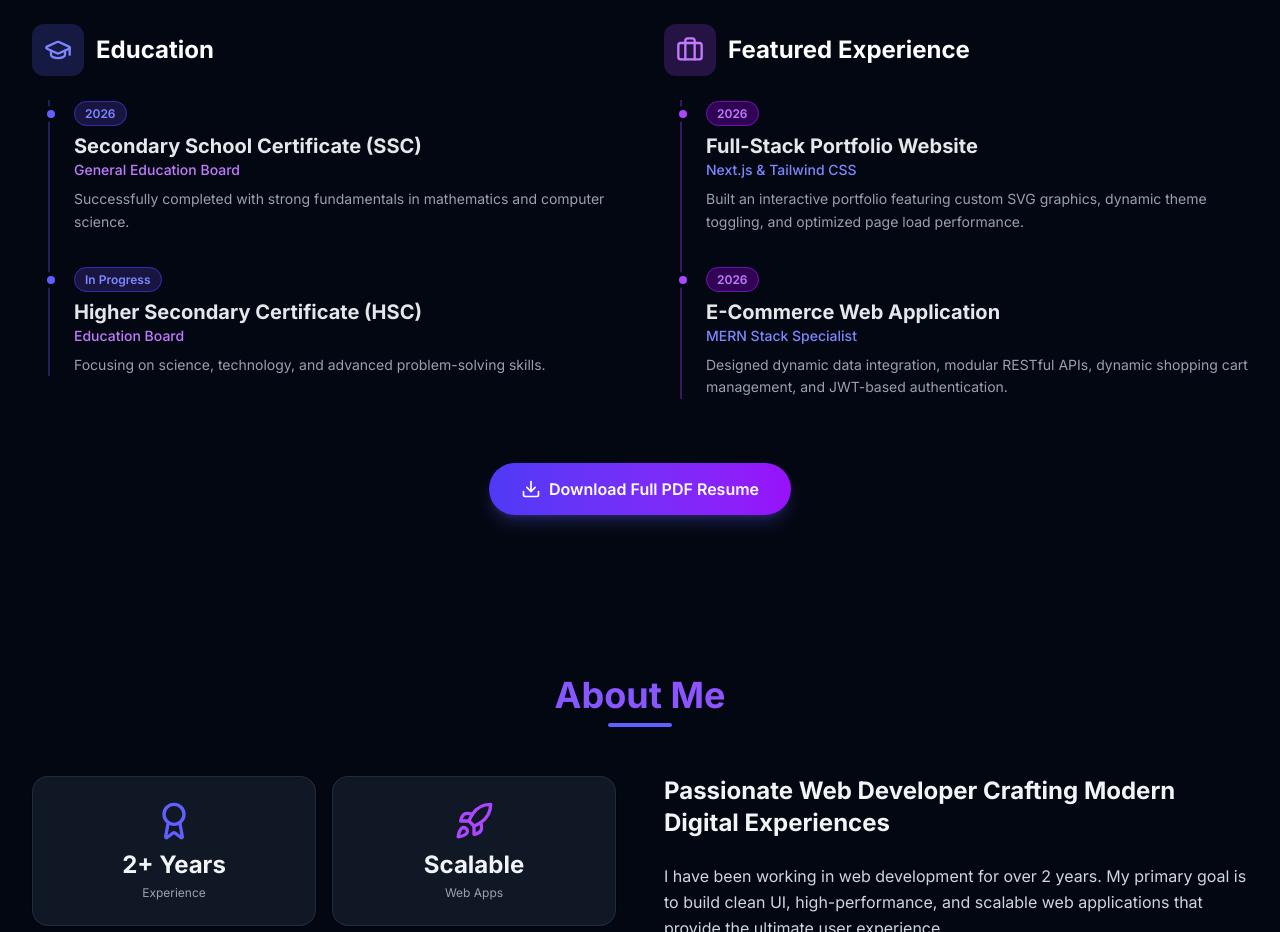
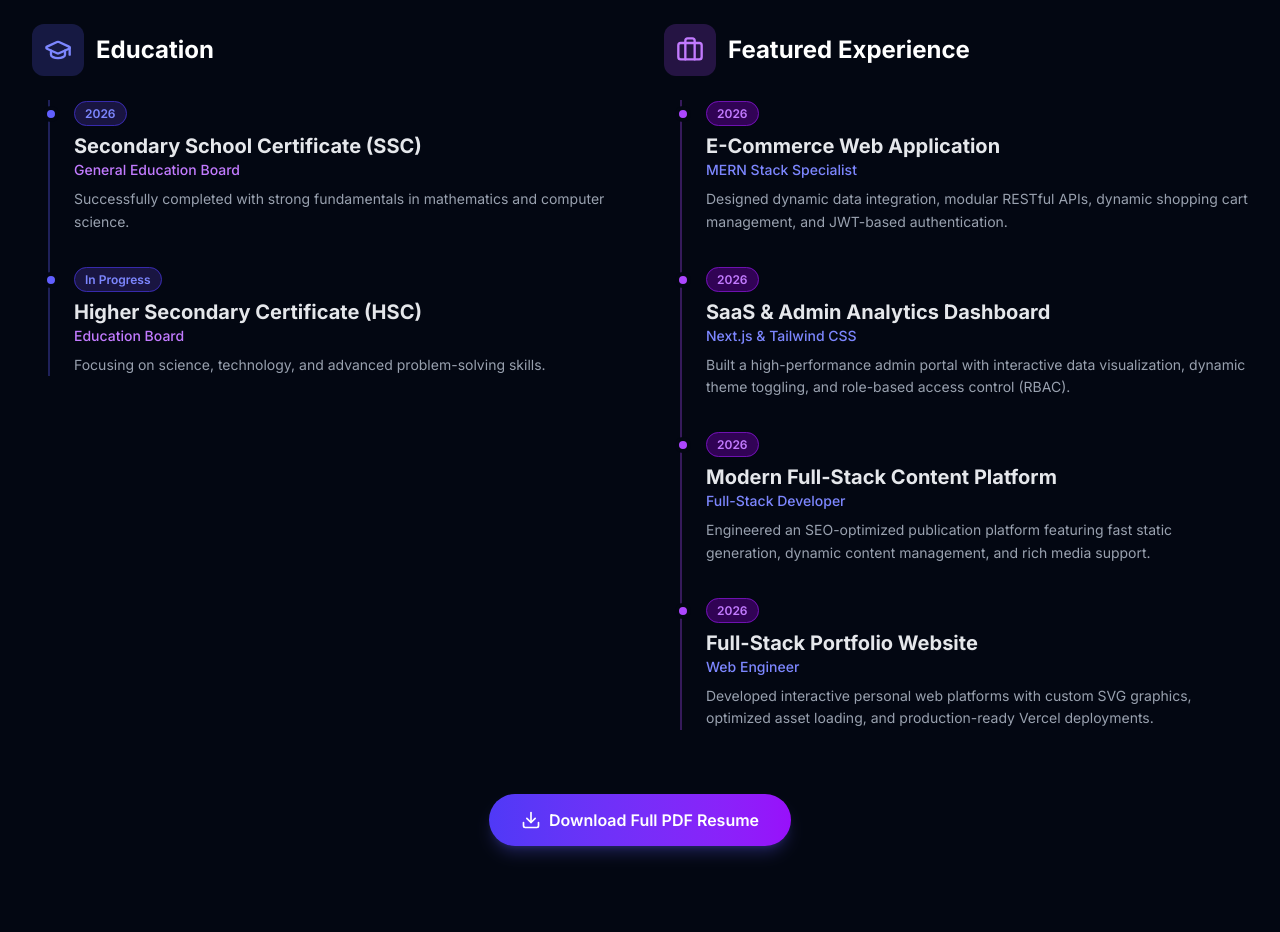
Before and after one commit to hasanasiabd/my-portfolio, a Next.js app: page / in a window 1280 px wide. Shown: the part 1020-1952 px from the top of the page. Built offline with nearby package versions, Linux system fonts and the light colour scheme.

Commit message:
Update Featured Experience with 4 diverse projects

```diff
--- a/components/ResumeSection.jsx
+++ b/components/ResumeSection.jsx
@@ -21,16 +21,28 @@ export default function ResumeSection() {
 
   const projects = [
     {
-      title: "Full-Stack Portfolio Website",
-      role: "Next.js & Tailwind CSS",
-      year: "2026",
-      desc: "Built an interactive portfolio featuring custom SVG graphics, dynamic theme toggling, and optimized page load performance."
-    },
-    {
       title: "E-Commerce Web Application",
       role: "MERN Stack Specialist",
       year: "2026",
       desc: "Designed dynamic data integration, modular RESTful APIs, dynamic shopping cart management, and JWT-based authentication."
+    },
+    {
+      title: "SaaS & Admin Analytics Dashboard",
+      role: "Next.js & Tailwind CSS",
+      year: "2026",
+      desc: "Built a high-performance admin portal with interactive data visualization, dynamic theme toggling, and role-based access control (RBAC)."
+    },
+    {
+      title: "Modern Full-Stack Content Platform",
+      role: "Full-Stack Developer",
+      year: "2026",
+      desc: "Engineered an SEO-optimized publication platform featuring fast static generation, dynamic content management, and rich media support."
+    },
+    {
+      title: "Full-Stack Portfolio Website",
+      role: "Web Engineer",
+      year: "2026",
+      desc: "Developed interactive personal web platforms with custom SVG graphics, optimized asset loading, and production-ready Vercel deployments."
     }
   ];
 
```
